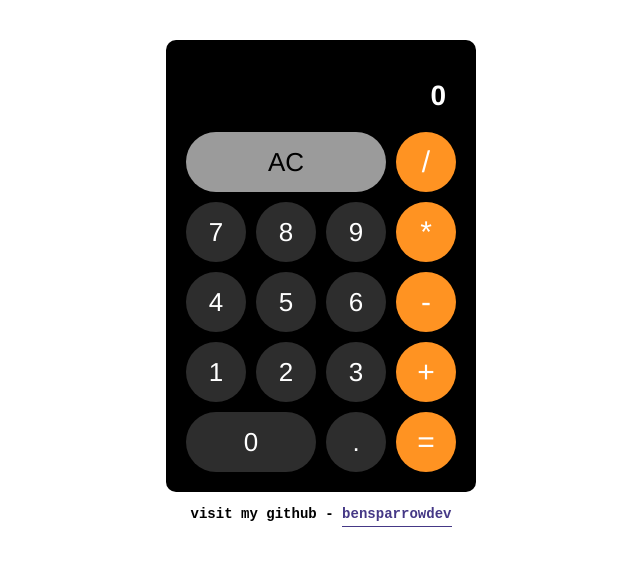
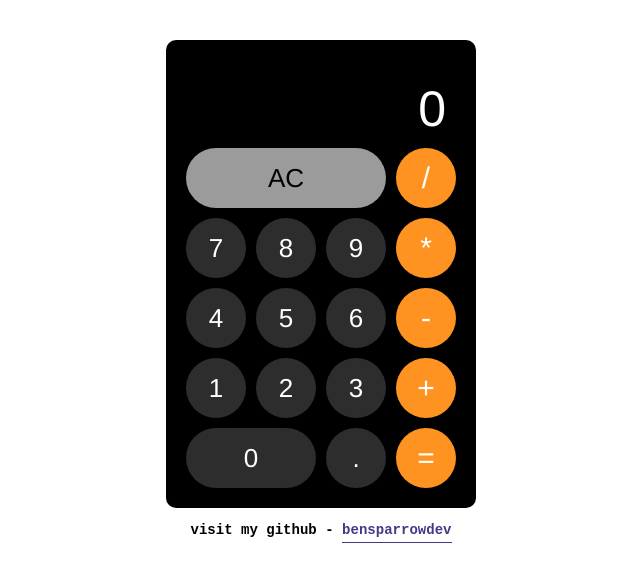
Before and after one commit to bensparrowdev/calculator_app, a React (Create React App) app: page / in a window 1280 px wide. Shown: the top 582 px of the page, without its empty margins (319-959 px from the left). Built offline with nearby package versions, Linux system fonts and the light colour scheme.

Commit message:
updated css

```diff
--- a/src/App.css
+++ b/src/App.css
@@ -24,14 +24,14 @@ h1 {
 
 .screen {
     text-align: end;
-    padding: 20px 10px;
-    font-size: 24px;
+    padding: 20px 10px 10px 10px;
 }
 
 .screen h2 {
     margin: 0;
-    font-family: "Helvetica Neue";
-    font-size: 28px;
+    font-family: "Helvetica Neue Light", "HelveticaNeue-Light", Helvetica, Arial, "Lucida Grande", sans-serif;
+    font-size: 50px;
+    font-weight: 300;
 }
 
 .btn {
```
